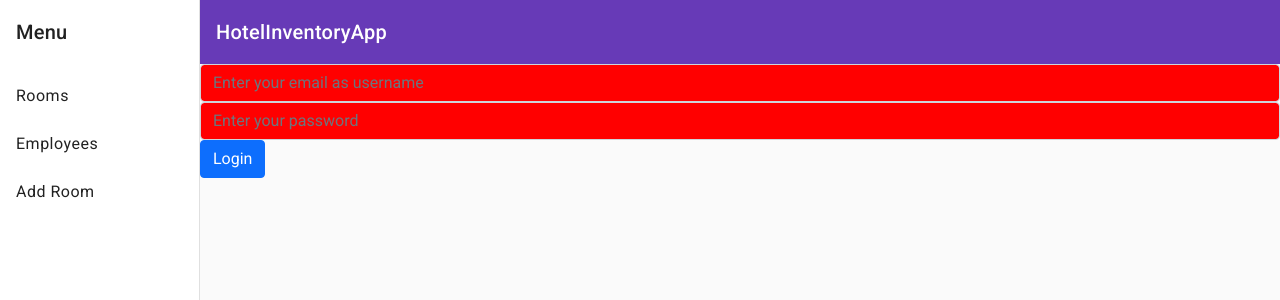
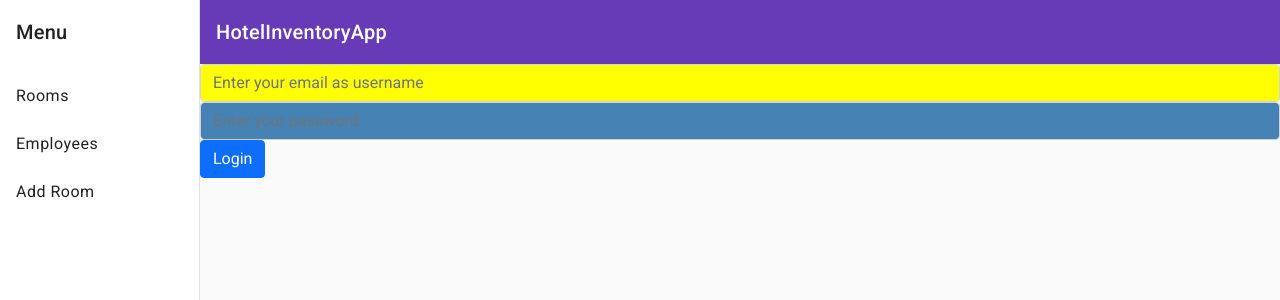
Before and after one commit to jerik609/HotelInventoryApp, an Angular app: page /login in a window 1280 px wide. Shown: the top 300 px of the page. Built offline with nearby package versions, Linux system fonts and the light colour scheme.

Commit message:
change color on mouse hover - using @HostListener

```diff
--- a/src/app/hover.directive.ts
+++ b/src/app/hover.directive.ts
@@ -1,17 +1,27 @@
-import { Directive, ElementRef, OnInit } from '@angular/core';
+import { DOCUMENT } from '@angular/common';
+import { Directive, ElementRef, HostListener, Inject, Input, OnInit } from '@angular/core';
 
 @Directive({
   selector: '[appHover]'
 })
 export class HoverDirective implements OnInit {
 
-  color: string = 'red';
+  @Input() appHover: string = 'red';
 
-  constructor(private element: ElementRef) {
+  constructor(private element: ElementRef, @Inject(DOCUMENT) private document: Document) {
     console.log("THE ELEMENT in HOVER", this.element.nativeElement);
   }
 
   ngOnInit(): void {
-    this.element.nativeElement.style.backgroundColor = this.color;
+    this.element.nativeElement.style.backgroundColor = this.appHover;
   }
+
+  @HostListener('mouseenter') onMouseEnter() {
+    this.element.nativeElement.style.backgroundColor = 'red';
+  }
+
+  @HostListener('mouseleave') onMouseLeave() {
+    this.element.nativeElement.style.backgroundColor = this.appHover;
+  }
+
 }
--- a/src/app/login/login.component.html
+++ b/src/app/login/login.component.html
@@ -1,9 +1,9 @@
 <form>
     <div class="form-group">
-        <input appHover type="email" class="form-control" name="name" [(ngModel)]="email" placeholder="Enter your email as username">
+        <input [appHover] = "'yellow'" type="email" class="form-control" name="name" [(ngModel)]="email" placeholder="Enter your email as username">
     </div>
     <div>
-        <input appHover type="password" class="form-control" name="password" [(ngModel)]="password" placeholder="Enter your password">
+        <input [appHover] = "'steelblue'" type="password" class="form-control" name="password" [(ngModel)]="password" placeholder="Enter your password">
     </div>
     <div>
         <button class="btn btn-primary" (click)="login()">Login</button>
```
